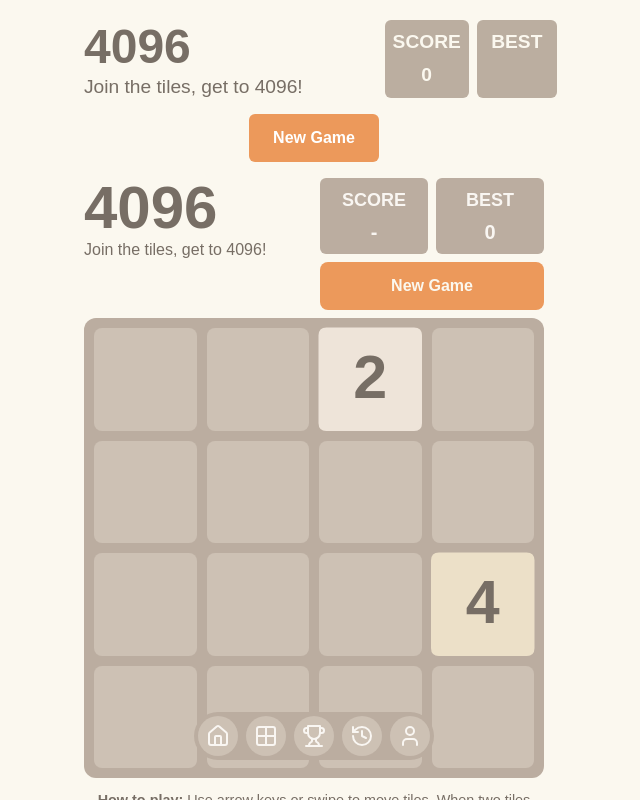
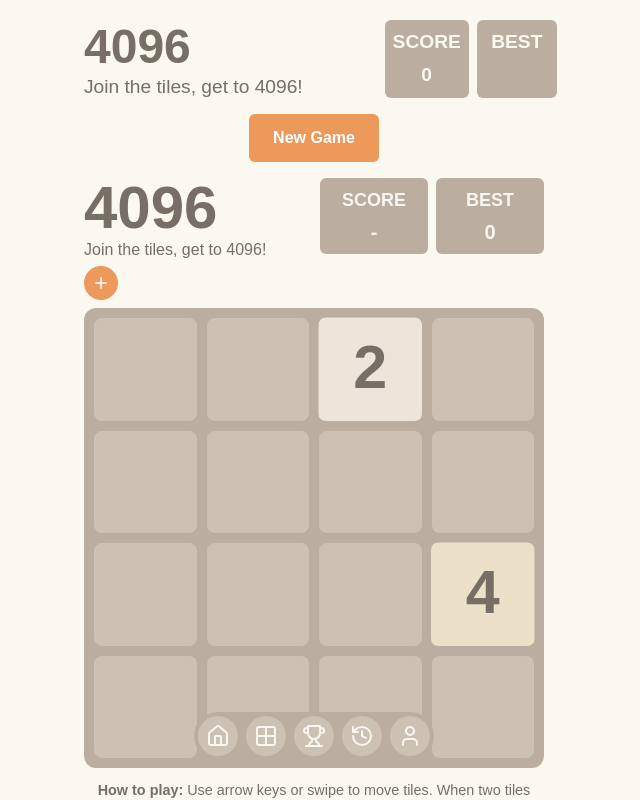
Before and after one commit to JoelYoung01/Play4096, a SvelteKit app: page /animated in a window 1280 px wide. Shown: the whole page, without its empty margins (326-966 px from the left). Built offline with nearby package versions, Linux system fonts and the light colour scheme.

Commit message:
Redesign the buttons a bit

```diff
--- a/src/app.css
+++ b/src/app.css
@@ -24,6 +24,12 @@ button {
 .bg-board-bg {
 	background-color: var(--board-bg);
 }
+.bg-primary {
+	background-color: var(--primary-color);
+}
+.hover\:bg-primary-dark:hover {
+	background-color: var(--primary-color-dark);
+}
 
 input:disabled,
 textarea:disabled,
--- a/src/routes/game/components/GameControls.svelte
+++ b/src/routes/game/components/GameControls.svelte
@@ -3,10 +3,10 @@
 	import { Game } from "$lib/game.svelte.js";
 	import { gameState, general } from "../state.svelte.js";
 	import { USER_LEVELS } from "$lib/constants.js";
-	import Btn from "$lib/components/Btn.svelte";
 	import {
 		MoveHorizontalIcon,
 		MoveVerticalIcon,
+		PlusIcon,
 		RotateCcwIcon,
 		RotateCwIcon,
 	} from "@lucide/svelte";
@@ -67,22 +67,14 @@
 </script>
 
 <!-- Header -->
-<div class="mb-2 flex items-start gap-2">
+<div class="mb-1 flex items-start gap-2">
 	<div class="flex-1">
 		<h1 class="text-4xl font-bold sm:text-6xl">4096</h1>
-		<p class="mb-4 text-sm sm:text-base">Join the tiles, get to 4096!</p>
-		{#if game && general.currentUser && general.currentUser.level >= USER_LEVELS.PRO}
-			<div class="flex gap-4">
-				<button class="rotate-btn" onclick={rotateBoard}><RotateCwIcon /></button>
-				<button class="rotate-btn" onclick={rotateReverse}><RotateCcwIcon /></button>
-				<button class="rotate-btn" onclick={mirrorBoardHorizontally}><MoveHorizontalIcon /></button>
-				<button class="rotate-btn" onclick={mirrorBoardVertically}><MoveVerticalIcon /></button>
-			</div>
-		{/if}
+		<p class="text-sm sm:text-base">Join the tiles, get to 4096!</p>
 	</div>
 
 	<div class="flex-[0_0_14rem]">
-		<div class="mb-2 flex gap-2">
+		<div class="flex gap-2">
 			<div
 				class="flex-1/2 rounded-md py-2 text-center"
 				style:background-color={page.data.theme?.boardBackground}
@@ -102,8 +94,28 @@
 				</div>
 			</div>
 		</div>
-		<Btn class="w-full justify-center" onclick={newGame}>New Game</Btn>
 	</div>
+</div>
+
+<div class="mb-2 flex items-center gap-1">
+	<button class="controls-btn bg-primary hover:bg-primary-dark" onclick={newGame}>
+		<PlusIcon size={18} />
+	</button>
+	<div class="flex-1"></div>
+	{#if game && general.currentUser && general.currentUser.level >= USER_LEVELS.PRO}
+		<button class="controls-btn bg-primary hover:bg-primary-dark" onclick={rotateBoard}>
+			<RotateCwIcon size={18} />
+		</button>
+		<button class="controls-btn bg-primary hover:bg-primary-dark" onclick={rotateReverse}>
+			<RotateCcwIcon size={18} />
+		</button>
+		<button class="controls-btn bg-primary hover:bg-primary-dark" onclick={mirrorBoardHorizontally}>
+			<MoveHorizontalIcon size={18} />
+		</button>
+		<button class="controls-btn bg-primary hover:bg-primary-dark" onclick={mirrorBoardVertically}>
+			<MoveVerticalIcon size={18} />
+		</button>
+	{/if}
 </div>
 
 <!-- Game Control Buttons -->
@@ -131,6 +143,12 @@
 {/if}
 
 <style lang="postcss">
+	@reference "../../../app.css";
+
+	.controls-btn {
+		@apply rounded-full p-2 text-white;
+	}
+
 	.overlay {
 		position: fixed;
 		top: 0;
```
